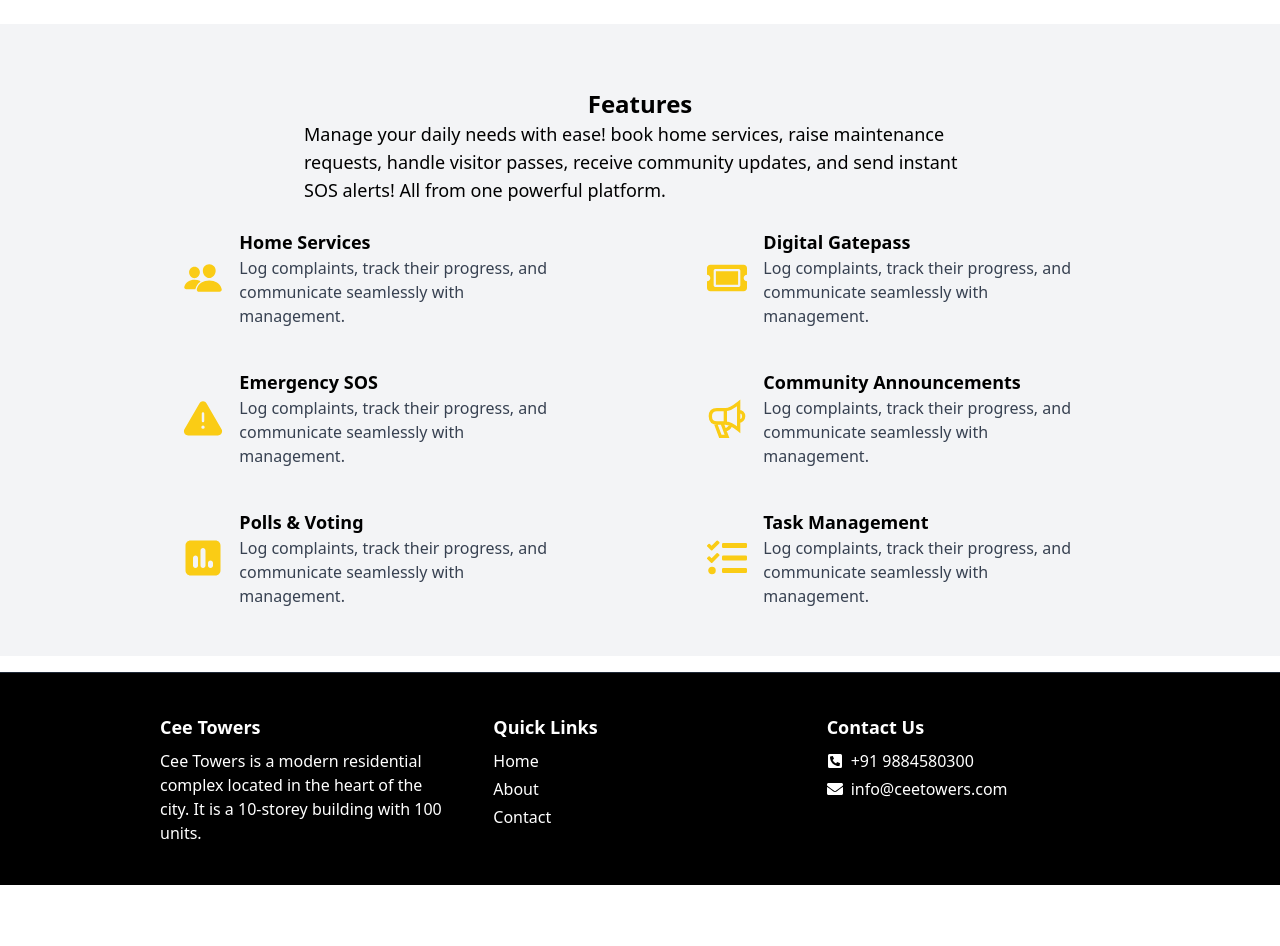
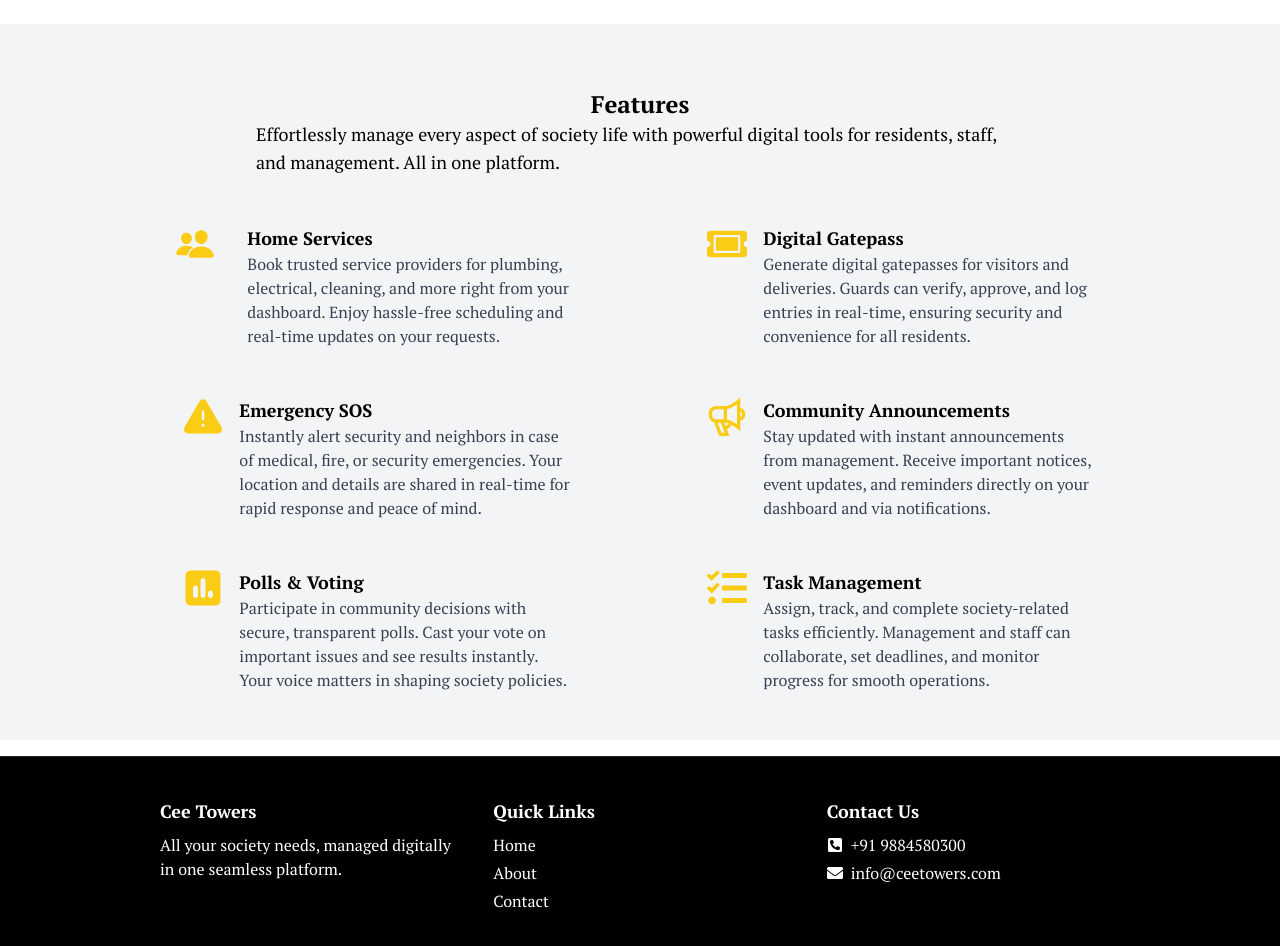
Before and after one commit to MohanSaiPK/the-society, a React (Vite) app in the folder frontend/: page / in a window 1280 px wide. Shown: the part 920-1866 px from the top of the page. Before the commit the page ends 1805 px from the top, so only its background shows below. Built offline with nearby package versions, Linux system fonts and the light colour scheme.

Commit message:
landingpage styling fonts

```diff
--- a/frontend/src/pages/LandingPage.jsx
+++ b/frontend/src/pages/LandingPage.jsx
@@ -17,16 +17,17 @@ const LandingPage = () => {
   const navigate = useNavigate();
   return (
     <div className="landing-page">
-      <div className="flex sm:h-screen justify-between items-start md:items-center text-white text-xs sm:text-xl mt-20 sm:mt-0">
+      <div className="flex sm:h-screen justify-center items-start md:items-center mt-20 sm:mt-0">
         <div className="w-1/2 flex flex-col justify-center items-center gap-3 sm:gap-8 px-1 sm:px-0">
           <h1 className="font-ptSerif text-lg sm:text-6xl text-yellow-400 text-outline text-center sm:text-left">
             Welcome to Cee Towers
           </h1>
-          <p className="text-black text-xs sm:text-lg px-1 sm:pl-20 mx-auto font-ptSerif text-center sm:text-left">
-            Manage your daily needs with ease book home services, raise
-            maintenance requests, handle visitor passes, receive community
-            updates, and send instant SOS alerts! <br /> All from one powerful
-            platform.
+          <p className="text-black text-xs sm:text-lg px-1 sm:pl-20 mx-auto font-ptSerif text-left pl-6 sm:text-left">
+            Experience a new era of community living. Cee Towers empowers
+            residents, staff, and management to connect, collaborate, and manage
+            daily life with ease. Enjoy seamless digital services, instant
+            communication, and a safer, smarter society!
+            <br /> All in one place.
           </p>
           <div className="flex flex-col sm:flex-row gap-2 sm:gap-4 ">
             <button className="mt-2 sm:mt-4 bg-yellow-400 text-black px-3 sm:px-6 py-1 sm:py-2 rounded text-xs sm:text-base">
@@ -42,100 +43,105 @@ const LandingPage = () => {
             </button>
           </div>
         </div>
-        <div className="w-1/2 flex justify-end items-center px-1 sm:px-0">
+        <div className="w-1/2 flex justify-end min-h-[400px] items-center px-1 sm:px-0">
           <img
             src={LandImage}
             alt="Society Image"
-            className="w-4/5 sm:w-full max-w-[180px] sm:max-w-full object-contain"
+            className="w-full  sm:max-w-full object-contain "
           />
         </div>
       </div>
 
-      <div className="w-full flex flex-col items-center justify-center bg-gray-100 py-4 sm:py-8 mt-10 sm:mt-36">
-        <div className="part1 w-11/12 sm:w-4/5">
-          <h2 className="text-center text-base sm:text-2xl font-bold mt-4 sm:mt-8">
+      <div className="w-full flex flex-col items-center justify-center bg-gray-100 pb-4 sm:py-8 sm:mt-36">
+        <div className="part1 w-11/12 sm:w-4/5 flex flex-col items-center justify-center mb-4">
+          <h2 className="text-center text-base sm:text-2xl font-bold mt-4 sm:mt-8 font-ptSerif">
             Features
           </h2>
-          <p className="text-black text-xs sm:text-lg max-w-2xl mx-auto">
-            Manage your daily needs with ease! book home services, raise
-            maintenance requests, handle visitor passes, receive community
-            updates, and send instant SOS alerts! All from one powerful
+          <p className="text-black text-xs sm:text-lg max-w-3xs sm:max-w-3xl mx-auto font-ptSerif text-center sm:text-left">
+            Effortlessly manage every aspect of society life with powerful
+            digital tools for residents, staff, and management. All in one
             platform.
           </p>
         </div>
-        <div className="part2 w-11/12 sm:w-4/5 flex flex-col sm:flex-row gap-3 sm:gap-6 mt-4 sm:mt-6">
-          <div className="col1 items-center justify-center flex flex-col w-full sm:w-1/2 gap-3 sm:gap-6">
-            <div className="flex items-center justify-center w-full gap-2 sm:gap-4 mb-2 sm:mb-4">
+        <div className="part2 w-11/12 sm:w-4/5 flex flex-col sm:flex-row gap-3 sm:gap-6 mt-4 sm:mt-8">
+          <div className="col1 flex flex-col w-full sm:w-1/2 gap-3 sm:gap-8">
+            <div className="flex items-start justify-center w-full gap-4 sm:gap-8 mb-2 sm:mb-4">
               <IoPeople className="text-yellow-400 w-6 h-6 sm:w-10 sm:h-10" />
               <div className="desc w-2/3 flex flex-col justify-center items-start">
-                <h3 className="text-xs sm:text-lg font-semibold">
+                <h3 className="text-xs sm:text-lg font-semibold font-ptSerif">
                   Home Services
                 </h3>
-                <p className="text-gray-700 text-xs sm:text-base">
-                  Log complaints, track their progress, and communicate
-                  seamlessly with management.
+                <p className="text-gray-700 text-xs sm:text-base font-ptSerif font-light">
+                  Book trusted service providers for plumbing, electrical,
+                  cleaning, and more right from your dashboard. Enjoy
+                  hassle-free scheduling and real-time updates on your requests.
                 </p>
               </div>
             </div>
-            <div className="flex items-center justify-center w-full gap-2 sm:gap-4 mb-2 sm:mb-4">
+            <div className="flex items-start justify-center w-full gap-4  mb-2 sm:mb-4">
               <GoAlertFill className="text-yellow-400 w-6 h-6 sm:w-10 sm:h-10" />
               <div className="desc w-2/3 flex flex-col justify-center items-start">
-                <h3 className="text-xs sm:text-lg font-semibold">
+                <h3 className="text-xs sm:text-lg font-semibold font-ptSerif">
                   Emergency SOS
                 </h3>
-                <p className="text-gray-700 text-xs sm:text-base">
-                  Log complaints, track their progress, and communicate
-                  seamlessly with management.
+                <p className="text-gray-700 text-xs sm:text-base font-ptSerif font-light">
+                  Instantly alert security and neighbors in case of medical,
+                  fire, or security emergencies. Your location and details are
+                  shared in real-time for rapid response and peace of mind.
                 </p>
               </div>
             </div>
-            <div className="flex items-center justify-center w-full gap-2 sm:gap-4 mb-2 sm:mb-4">
+            <div className="flex items-start justify-center w-full gap-4  mb-2 sm:mb-4">
               <FaSquarePollVertical className="text-yellow-400 w-6 h-6 sm:w-10 sm:h-10" />
               <div className="desc w-2/3 flex flex-col justify-center items-start">
-                <h3 className="text-xs sm:text-lg font-semibold">
+                <h3 className="text-xs sm:text-lg font-semibold font-ptSerif">
                   Polls & Voting
                 </h3>
-                <p className="text-gray-700 text-xs sm:text-base">
-                  Log complaints, track their progress, and communicate
-                  seamlessly with management.
+                <p className="text-gray-700 text-xs sm:text-base font-ptSerif font-light">
+                  Participate in community decisions with secure, transparent
+                  polls. Cast your vote on important issues and see results
+                  instantly. Your voice matters in shaping society policies.
                 </p>
               </div>
             </div>
           </div>
-          <div className="col2 items-center justify-center flex flex-col w-full sm:w-1/2 gap-3 sm:gap-6">
-            <div className="flex items-center justify-center w-full gap-2 sm:gap-4 mb-2 sm:mb-4">
+          <div className="col2 flex flex-col w-full sm:w-1/2 gap-3 sm:gap-8">
+            <div className="flex items-start justify-center w-full gap-4  mb-2 sm:mb-4">
               <FaTicketAlt className="text-yellow-400 w-6 h-6 sm:w-10 sm:h-10" />
               <div className="desc w-2/3 flex flex-col justify-center items-start">
-                <h3 className="text-xs sm:text-lg font-semibold">
+                <h3 className="text-xs sm:text-lg font-semibold font-ptSerif">
                   Digital Gatepass
                 </h3>
-                <p className="text-gray-700 text-xs sm:text-base">
-                  Log complaints, track their progress, and communicate
-                  seamlessly with management.
+                <p className="text-gray-700 text-xs sm:text-base font-ptSerif font-light">
+                  Generate digital gatepasses for visitors and deliveries.
+                  Guards can verify, approve, and log entries in real-time,
+                  ensuring security and convenience for all residents.
                 </p>
               </div>
             </div>
-            <div className="flex items-center justify-center w-full gap-2 sm:gap-4 mb-2 sm:mb-4">
+            <div className="flex items-start justify-center w-full gap-4  mb-2 sm:mb-4">
               <GrAnnounce className="text-yellow-400 w-6 h-6 sm:w-10 sm:h-10" />
               <div className="desc w-2/3 flex flex-col justify-center items-start">
-                <h3 className="text-xs sm:text-lg font-semibold">
+                <h3 className="text-xs sm:text-lg font-semibold font-ptSerif">
                   Community Announcements
                 </h3>
-                <p className="text-gray-700 text-xs sm:text-base">
-                  Log complaints, track their progress, and communicate
-                  seamlessly with management.
+                <p className="text-gray-700 text-xs sm:text-base font-ptSerif font-light">
+                  Stay updated with instant announcements from management.
+                  Receive important notices, event updates, and reminders
+                  directly on your dashboard and via notifications.
                 </p>
               </div>
             </div>
-            <div className="flex items-center justify-center w-full gap-2 sm:gap-4 mb-2 sm:mb-4">
+            <div className="flex items-start justify-center w-full gap-4  mb-2 sm:mb-4">
               <FaTasks className="text-yellow-400 w-6 h-6 sm:w-10 sm:h-10" />
               <div className="desc w-2/3 flex flex-col justify-center items-start">
-                <h3 className="text-xs sm:text-lg font-semibold">
+                <h3 className="text-xs sm:text-lg font-semibold font-ptSerif">
                   Task Management
                 </h3>
-                <p className="text-gray-700 text-xs sm:text-base">
-                  Log complaints, track their progress, and communicate
-                  seamlessly with management.
+                <p className="text-gray-700 text-xs sm:text-base font-ptSerif font-light">
+                  Assign, track, and complete society-related tasks efficiently.
+                  Management and staff can collaborate, set deadlines, and
+                  monitor progress for smooth operations.
                 </p>
               </div>
             </div>
@@ -146,33 +152,33 @@ const LandingPage = () => {
       <div className="footer bg-black w-full flex justify-center items-center py-4 sm:py-10 border-t border-gray-800 mt-4">
         <div className="w-11/12 sm:w-3/4 flex sm:flex-row justify-start items-start sm:items-start gap-2 sm:gap-10">
           <div className="w-full sm:w-1/3 flex flex-col justify-start items-start sm:items-start text-white mb-2 sm:mb-0 text-center sm:text-left text-xs sm:text-base">
-            <h1 className="text-xs sm:text-lg font-bold mb-1 sm:mb-2">
+            <h1 className="text-xs sm:text-lg font-bold mb-1 sm:mb-2 font-ptSerif">
               Cee Towers
             </h1>
-            <p className="text-[10px] sm:text-base text-start">
-              Cee Towers is a modern residential complex located in the heart of
-              the city. It is a 10-storey building with 100 units.
+            <p className="text-[10px] sm:text-base text-start font-ptSerif font-light">
+              All your society needs, managed digitally in one seamless
+              platform.
             </p>
           </div>
           <div className="w-full sm:w-1/3 flex flex-col justify-center items-start sm:items-start text-white mb-2 sm:mb-0 text-center sm:text-left text-xs sm:text-base">
-            <h1 className="text-xs sm:text-lg font-bold mb-1 sm:mb-2 text-start">
+            <h1 className="text-xs sm:text-lg font-bold mb-1 sm:mb-2 text-start font-ptSerif">
               Quick Links
             </h1>
-            <ul className="text-xs sm:text-base flex flex-col gap-1 text-start justify-start items-start">
+            <ul className="text-xs sm:text-base flex flex-col gap-1 text-start justify-start items-start font-ptSerif font-light">
               <li>Home</li>
               <li>About</li>
               <li>Contact</li>
             </ul>
           </div>
           <div className="w-full sm:w-1/3 flex flex-col justify-center items-start sm:items-start text-white text-center sm:text-left text-xs sm:text-base">
-            <h1 className="text-xs sm:text-lg font-bold mb-1 sm:mb-2">
+            <h1 className="text-xs sm:text-lg font-bold mb-1 sm:mb-2 font-ptSerif">
               Contact Us
             </h1>
-            <div className="flex items-center gap-1 sm:gap-2 justify-center sm:justify-start text-xs sm:text-base mb-1">
+            <div className="flex items-center gap-1 sm:gap-2 justify-center sm:justify-start text-xs sm:text-base mb-1 font-ptSerif font-light">
               <FaPhoneSquareAlt />
               <p>+91 9884580300</p>
             </div>
-            <div className="flex items-center gap-1 sm:gap-2 justify-center sm:justify-start text-xs sm:text-base">
+            <div className="flex items-center gap-1 sm:gap-2 justify-center sm:justify-start text-xs sm:text-base font-ptSerif font-light">
               <FaEnvelope />
               <p>info@ceetowers.com</p>
             </div>
```
